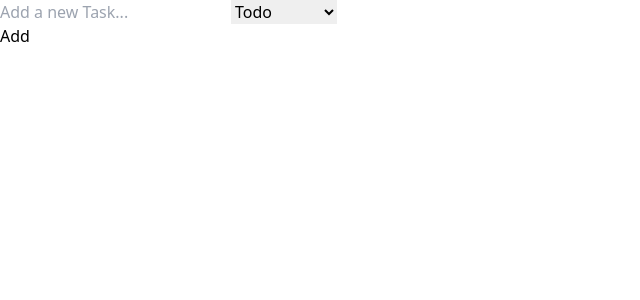
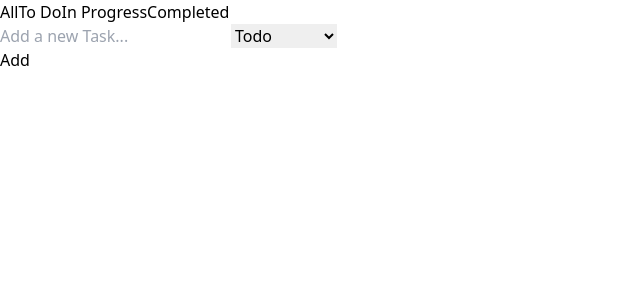
Before and after one commit to ebrahim-2030/redux-task-manager, a React (Vite) app: page / in a window 1280 px wide. Shown: the top 300 px of the page, without its empty margins (0-640 px from the left). Built offline with nearby package versions, Linux system fonts and the light colour scheme.

Commit message:
feat: add FilterButtons component to switch between task status filters

```diff
--- a/src/App.jsx
+++ b/src/App.jsx
@@ -1,9 +1,11 @@
 import React from "react";
 import TaskForm from "./components/TaskForm";
+import FilterButtons from "./components/FilterButtons";
 
 const App = () => {
   return (
     <div>
+      <FilterButtons />
       <TaskForm />
     </div>
   );
--- /dev/null
+++ b/src/components/FilterButtons.jsx
@@ -0,0 +1,31 @@
+import React from "react";
+
+// filter options
+const filters = [
+  { key: "all", label: "All" },
+  { key: "todo", label: "To Do" },
+  { key: "in-progress", label: "In Progress" },
+  { key: "completed", label: "Completed" },
+];
+
+const FilterButtons = ({ currentFilter, onChange }) => {
+  return (
+    <div className="flex gap-2 mb-4">
+      {filters.map((filter) => (
+        <button
+          key={filter.key}
+          onClick={() => onChange(filter.key)}
+          className={`px-4 py-2 rounded ${
+            currentFilter === filter.key
+              ? "bg-indigo-600 text-white"
+              : "bg-gray-200 hover:bg-gray-300"
+          }`}
+        >
+          {filter.label}
+        </button>
+      ))}
+    </div>
+  );
+};
+
+export default FilterButtons;
```
Also changed, not shown: src/components/TaskForm.jsx (+7 -0 lines).
